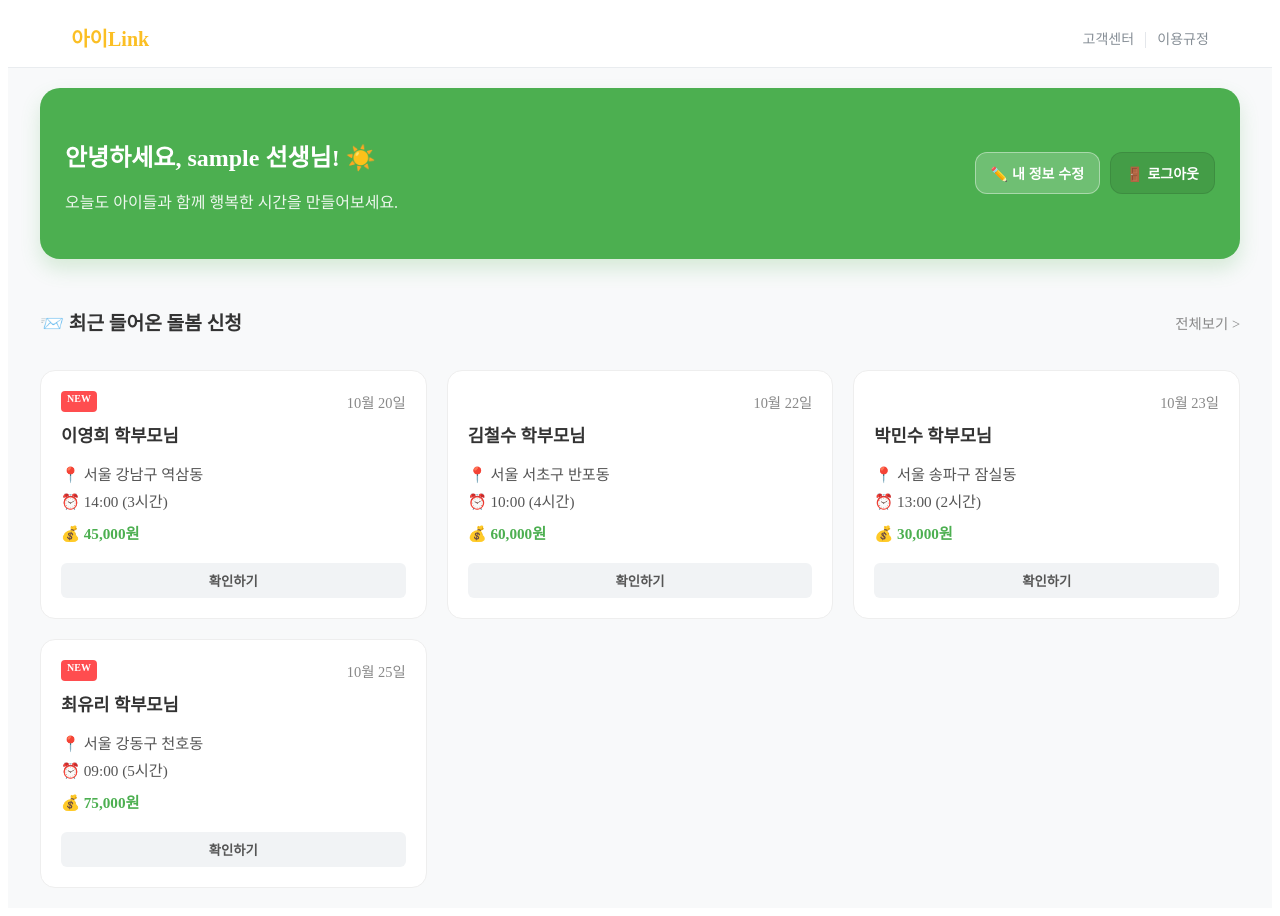
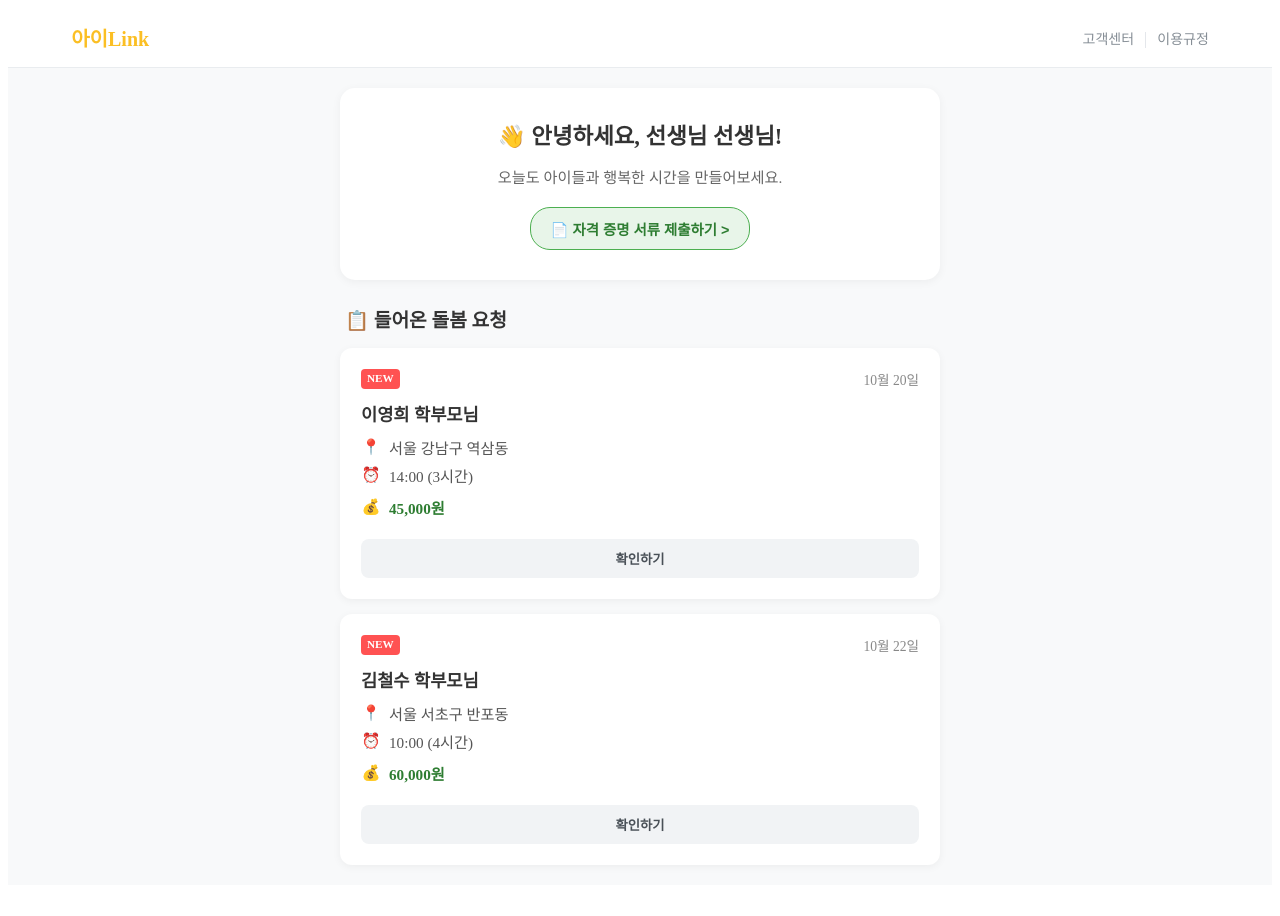
Before and after one commit to uu2m6/i-link-web, a Vue app: page /teacher-home in a window 1280 px wide. After the commit the page ends 893 px from the top, so only its background shows below. Built offline with nearby package versions, Linux system fonts and the light colour scheme; sample sign-in values are in the browser's storage.

Commit message:
Add files via upload

```diff
--- a/src/views/TeacherHomeView.vue
+++ b/src/views/TeacherHomeView.vue
@@ -1,59 +1,54 @@
 <template>
-  <div class="home-container">
+  <div class="page-container">
     <TheHeader />
 
-    <main class="main-content">
-      <section class="welcome-banner">
-        <div class="banner-text">
-          <h2>안녕하세요, {{ teacherName }} 선생님! ☀️</h2>
-          <p>오늘도 아이들과 함께 행복한 시간을 만들어보세요.</p>
+    <div class="content-wrapper">
+      <header class="home-header">
+        <h1>👋 안녕하세요, {{ userName }} 선생님!</h1>
+        <p>오늘도 아이들과 행복한 시간을 만들어보세요.</p>
+
+        <button class="cert-link-btn" @click="$router.push('/onboarding')">
+          📄 자격 증명 서류 제출하기 >
+        </button>
+      </header>
+
+      <section class="request-section">
+        <h2>📋 들어온 돌봄 요청</h2>
+        <div v-if="requests.length === 0" class="empty-state">
+           <p>아직 들어온 요청이 없습니다.</p>
         </div>
 
-        <div class="banner-actions">
-          <button class="btn-edit-profile" @click="$router.push('/profile/edit/teacher')">
-            ✏️ 내 정보 수정
-          </button>
-          <button class="btn-logout" @click="logout">
-            🚪 로그아웃
-          </button>
-        </div>
-      </section>
-
-      <section class="request-section">
-        <div class="section-header">
-          <h3>📨 최근 들어온 돌봄 신청</h3>
-          <router-link to="/teacher/history" class="link-more">전체보기 ></router-link>
-        </div>
-
-        <div v-if="recentRequests.length === 0" class="empty-state">
-          <p>아직 도착한 신청이 없어요.</p>
-        </div>
-
-        <div v-else class="request-grid">
+        <div class="card-list">
           <div
-            v-for="req in recentRequests"
+            v-for="req in requests"
             :key="req.id"
             class="request-card"
             @click="goToDetail(req.id)"
           >
             <div class="card-header">
-              <span class="tag-new" v-if="req.isNew">NEW</span>
-              <span class="date">{{ formatDate(req.date) }}</span>
+              <span class="badge new">NEW</span>
+              <span class="date">{{ formatDate(req.created_at) }}</span>
             </div>
-
-            <h4 class="parent-name">{{ req.parentName }} 학부모님</h4>
-
-            <div class="card-info">
-              <p>📍 {{ req.location }}</p>
-              <p>⏰ {{ req.time }}</p>
-              <p class="wage">💰 {{ req.pay.toLocaleString() }}원</p>
+            <div class="card-body">
+              <h3>{{ req.parent_name }} 학부모님</h3>
+              <div class="info-row">
+                <span class="icon">📍</span>
+                <span>{{ req.location }}</span>
+              </div>
+              <div class="info-row">
+                <span class="icon">⏰</span>
+                <span>{{ formatTime(req.start_time) }} ({{ req.duration }}시간)</span>
+              </div>
+              <div class="info-row highlight">
+                <span class="icon">💰</span>
+                <span>{{ formatPay(req.hourly_pay) }}원</span>
+              </div>
             </div>
-
-            <button class="btn-check">확인하기</button>
+            <button class="detail-btn">확인하기</button>
           </div>
         </div>
       </section>
-    </main>
+    </div>
   </div>
 </template>
 
@@ -64,157 +59,119 @@ export default {
   components: { TheHeader },
   data() {
     return {
-      teacherName: '',
-      recentRequests: [
-        {
-          id: 1,
-          isNew: true,
-          date: '2025-10-20',
-          parentName: '이영희',
-          location: '서울 강남구 역삼동',
-          time: '14:00 (3시간)',
-          pay: 45000
-        },
-        {
-          id: 2,
-          isNew: false,
-          date: '2025-10-22',
-          parentName: '김철수',
-          location: '서울 서초구 반포동',
-          time: '10:00 (4시간)',
-          pay: 60000
-        },
-        {
-          id: 3,
-          isNew: false,
-          date: '2025-10-23',
-          parentName: '박민수',
-          location: '서울 송파구 잠실동',
-          time: '13:00 (2시간)',
-          pay: 30000
-        },
-        {
-          id: 4,
-          isNew: true,
-          date: '2025-10-25',
-          parentName: '최유리',
-          location: '서울 강동구 천호동',
-          time: '09:00 (5시간)',
-          pay: 75000
-        }
-      ]
+      userName: '선생님',
+      requests: []
     };
   },
-  mounted() {
-    this.teacherName = sessionStorage.getItem('userName') || '선생님';
+  async mounted() {
+    const token = localStorage.getItem('token');
+    if (!token) {
+      alert('로그인이 필요합니다.');
+      this.$router.push('/login');
+      return;
+    }
+
+    this.fetchRequests();
   },
   methods: {
     formatDate(dateStr) {
+      if (!dateStr) return '';
       const date = new Date(dateStr);
       return `${date.getMonth() + 1}월 ${date.getDate()}일`;
+    },
+    formatTime(timeStr) {
+      return timeStr ? timeStr.substring(0, 5) : '';
+    },
+    formatPay(pay) {
+      return pay ? pay.toLocaleString() : '0';
     },
     goToDetail(id) {
       this.$router.push(`/teacher/request/${id}`);
     },
-    logout() {
-      if(confirm('로그아웃 하시겠습니까?')) {
-        sessionStorage.clear();
-        alert('로그아웃 되었습니다.');
-        this.$router.push('/login');
-      }
+
+    async fetchRequests() {
+      this.requests = [
+        {
+          id: 1,
+          parent_name: '이영희',
+          location: '서울 강남구 역삼동',
+          start_time: '14:00:00',
+          duration: 3,
+          hourly_pay: 45000,
+          created_at: '2025-10-20T09:00:00'
+        },
+        {
+          id: 2,
+          parent_name: '김철수',
+          location: '서울 서초구 반포동',
+          start_time: '10:00:00',
+          duration: 4,
+          hourly_pay: 60000,
+          created_at: '2025-10-22T11:00:00'
+        }
+      ];
     }
   }
 };
 </script>
 
 <style scoped>
-.home-container { background-color: #f8f9fa; min-height: 100vh; }
-.main-content { max-width: 1200px; margin: 0 auto; padding: 20px; }
+.page-container { background-color: #f8f9fa; min-height: 100vh; }
+.content-wrapper { max-width: 600px; margin: 0 auto; padding: 20px; }
 
-.welcome-banner {
+.home-header {
+  background-color: white;
+  padding: 30px 20px;
+  border-radius: 15px;
+  margin-bottom: 25px;
+  box-shadow: 0 2px 10px rgba(0,0,0,0.05);
+  text-align: center;
+}
+.home-header h1 { font-size: 1.4rem; color: #333; margin: 0 0 5px 0; }
+.home-header p { color: #666; font-size: 0.95rem; margin-bottom: 20px; }
+
+.cert-link-btn {
+  background-color: #E8F5E9;
+  color: #2E7D32;
+  border: 1px solid #4CAF50;
+  padding: 10px 20px;
+  border-radius: 20px;
+  font-weight: bold;
+  cursor: pointer;
+  font-size: 0.9rem;
+  transition: all 0.2s;
+}
+.cert-link-btn:hover {
   background-color: #4CAF50;
   color: white;
-  padding: 30px 25px;
-  border-radius: 20px;
-  margin-bottom: 30px;
-  box-shadow: 0 10px 20px rgba(76, 175, 80, 0.2);
-  display: flex;
-  justify-content: space-between;
-  align-items: center;
 }
 
-.welcome-banner h2 { font-size: 1.5rem; margin-bottom: 10px; font-weight: 800; }
-.welcome-banner p { font-size: 1rem; opacity: 0.9; }
+.request-section h2 { font-size: 1.2rem; margin-bottom: 15px; color: #333; padding-left: 5px; }
 
-.banner-actions {
-  display: flex;
-  gap: 10px;
-}
-
-.btn-edit-profile, .btn-logout {
-  background-color: rgba(255, 255, 255, 0.2);
-  color: white;
-  border: 1px solid rgba(255, 255, 255, 0.4);
-  padding: 10px 15px;
-  border-radius: 12px;
-  cursor: pointer;
-  font-size: 14px;
-  font-weight: bold;
-  white-space: nowrap;
-  transition: background 0.2s;
-}
-
-.btn-edit-profile:hover { background-color: rgba(255, 255, 255, 0.3); }
-
-.btn-logout {
-  background-color: rgba(0, 0, 0, 0.1);
-  border: 1px solid rgba(0, 0, 0, 0.1);
-}
-.btn-logout:hover { background-color: rgba(0, 0, 0, 0.2); }
-
-.request-section { margin-top: 20px; }
-.section-header { display: flex; justify-content: space-between; align-items: center; margin-bottom: 15px; }
-.section-header h3 { font-size: 1.2rem; color: #333; font-weight: 700; }
-.link-more { color: #888; font-size: 0.9rem; text-decoration: none; }
-
-.empty-state { text-align: center; color: #aaa; padding: 40px; background: white; border-radius: 15px; }
-
-.request-grid {
-  display: grid;
-  grid-template-columns: repeat(3, 1fr);
-  gap: 20px;
-}
+.card-list { display: flex; flex-direction: column; gap: 15px; }
 
 .request-card {
-  background: white; padding: 20px; border-radius: 15px;
-  border: 1px solid #eee; cursor: pointer; transition: transform 0.2s, box-shadow 0.2s;
-  display: flex; flex-direction: column; justify-content: space-between;
+  background: white;
+  padding: 20px;
+  border-radius: 12px;
+  box-shadow: 0 2px 8px rgba(0,0,0,0.05);
+  cursor: pointer;
+  transition: transform 0.2s;
+  border: 1px solid transparent;
 }
-.request-card:hover { transform: translateY(-5px); box-shadow: 0 5px 15px rgba(0,0,0,0.08); }
+.request-card:hover { transform: translateY(-3px); border-color: #4CAF50; }
 
-.card-header { display: flex; justify-content: space-between; margin-bottom: 10px; }
-.tag-new { background: #ff4d4f; color: white; font-size: 10px; padding: 2px 6px; border-radius: 4px; font-weight: bold; }
-.date { color: #888; font-size: 0.9rem; margin-left: auto; }
-.parent-name { margin: 0 0 10px 0; font-size: 1.1rem; color: #333; }
+.card-header { display: flex; justify-content: space-between; margin-bottom: 12px; }
+.badge.new { background-color: #ff5252; color: white; font-size: 0.7rem; padding: 3px 6px; border-radius: 4px; font-weight: bold; }
+.date { color: #888; font-size: 0.85rem; margin-left: auto; }
 
-.card-info p { margin: 5px 0; font-size: 0.95rem; color: #555; }
-.card-info .wage { font-weight: bold; color: #4CAF50; margin-top: 10px; }
+.card-body h3 { margin: 0 0 10px 0; font-size: 1.1rem; color: #333; }
+.info-row { display: flex; align-items: center; gap: 8px; margin-bottom: 6px; color: #555; font-size: 0.95rem; }
+.info-row .icon { width: 20px; text-align: center; }
+.info-row.highlight { color: #2E7D32; font-weight: bold; margin-top: 10px; }
 
-.btn-check {
-  margin-top: 15px; width: 100%; padding: 8px;
-  background-color: #f1f3f5; border: none; border-radius: 6px;
-  color: #555; font-weight: bold; cursor: pointer;
-}
-.btn-check:hover { background-color: #e9ecef; }
+.detail-btn { width: 100%; margin-top: 15px; padding: 10px; background-color: #f1f3f5; border: none; border-radius: 8px; color: #495057; font-weight: bold; cursor: pointer; }
+.detail-btn:hover { background-color: #e9ecef; }
 
-@media (max-width: 900px) {
-  .request-grid {
-    grid-template-columns: 1fr;
-  }
-  .welcome-banner {
-    flex-direction: column;
-    align-items: flex-start;
-    gap: 15px;
-  }
-}
+.empty-state { text-align: center; padding: 40px; color: #888; background: white; border-radius: 12px; }
 </style>
```
